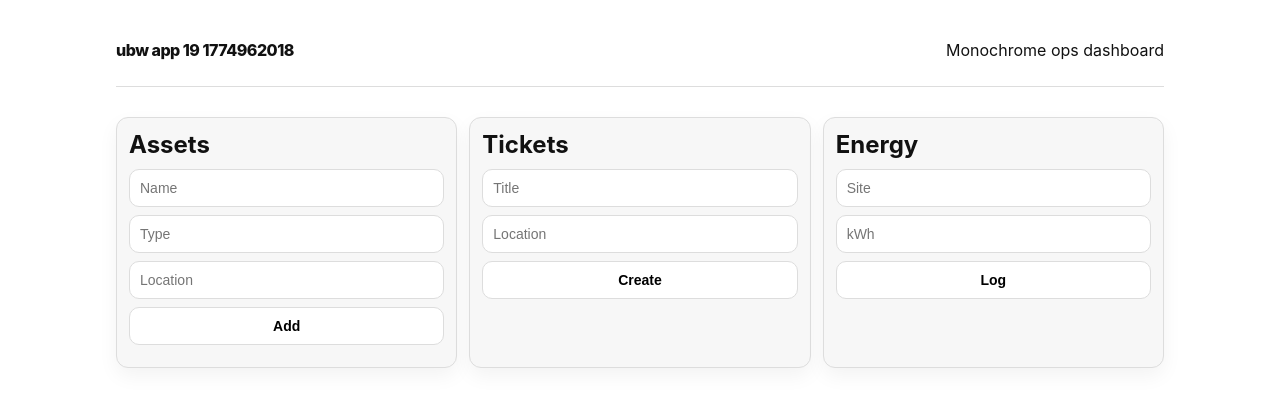
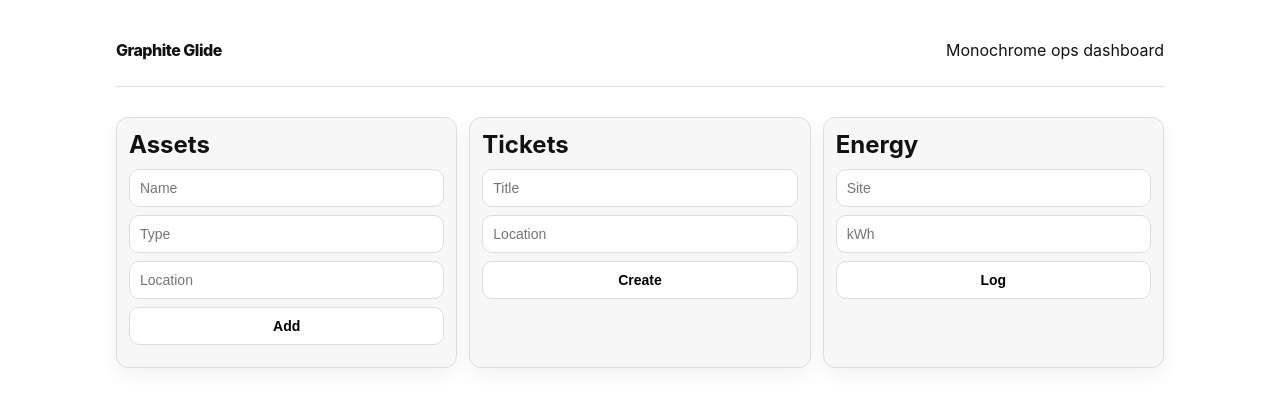
Before and after one commit to Ashutoshsingh20/bw-app-19-1774962018, a website: page public/index.html in a window 1280 px wide. Drawn offline with Linux system fonts and the light colour scheme; no server answers.

Commit message:
chore: brand app as Graphite Glide

```diff
--- a/public/index.html
+++ b/public/index.html
@@ -3,13 +3,13 @@
 <head>
   <meta charset="UTF-8" />
   <meta name="viewport" content="width=device-width, initial-scale=1.0" />
-  <title>ubw app 19 1774962018</title>
+  <title>Graphite Glide</title>
   <link rel="stylesheet" href="/style.css" />
 </head>
 <body>
   <div class="shell">
     <header>
-      <div class="logo">ubw app 19 1774962018</div>
+      <div class="logo">Graphite Glide</div>
       <p>Monochrome ops dashboard</p>
     </header>
     <section class="metrics" id="metrics"></section>
```
Also changed, not shown: package.json (+9 -3 lines), README.md.
